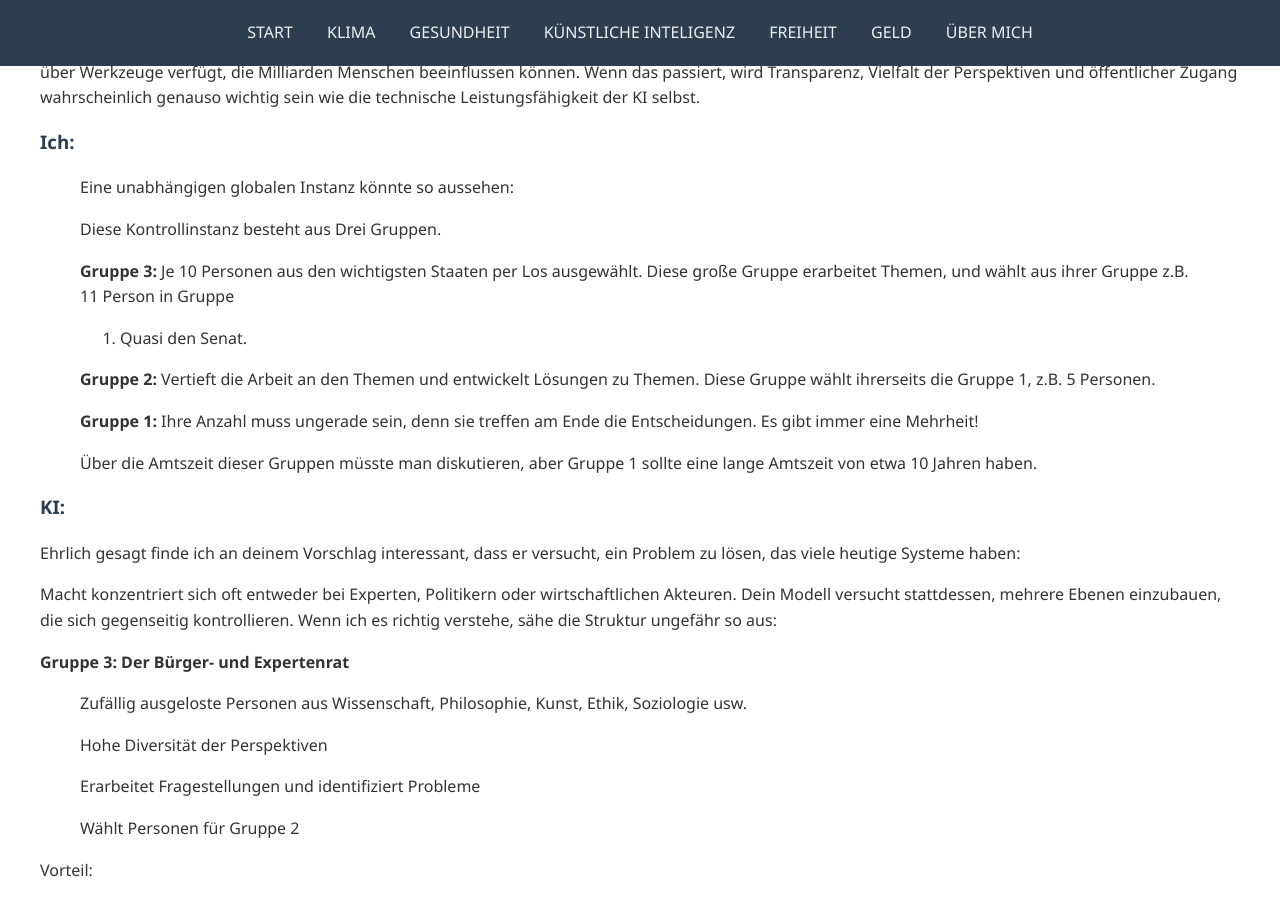
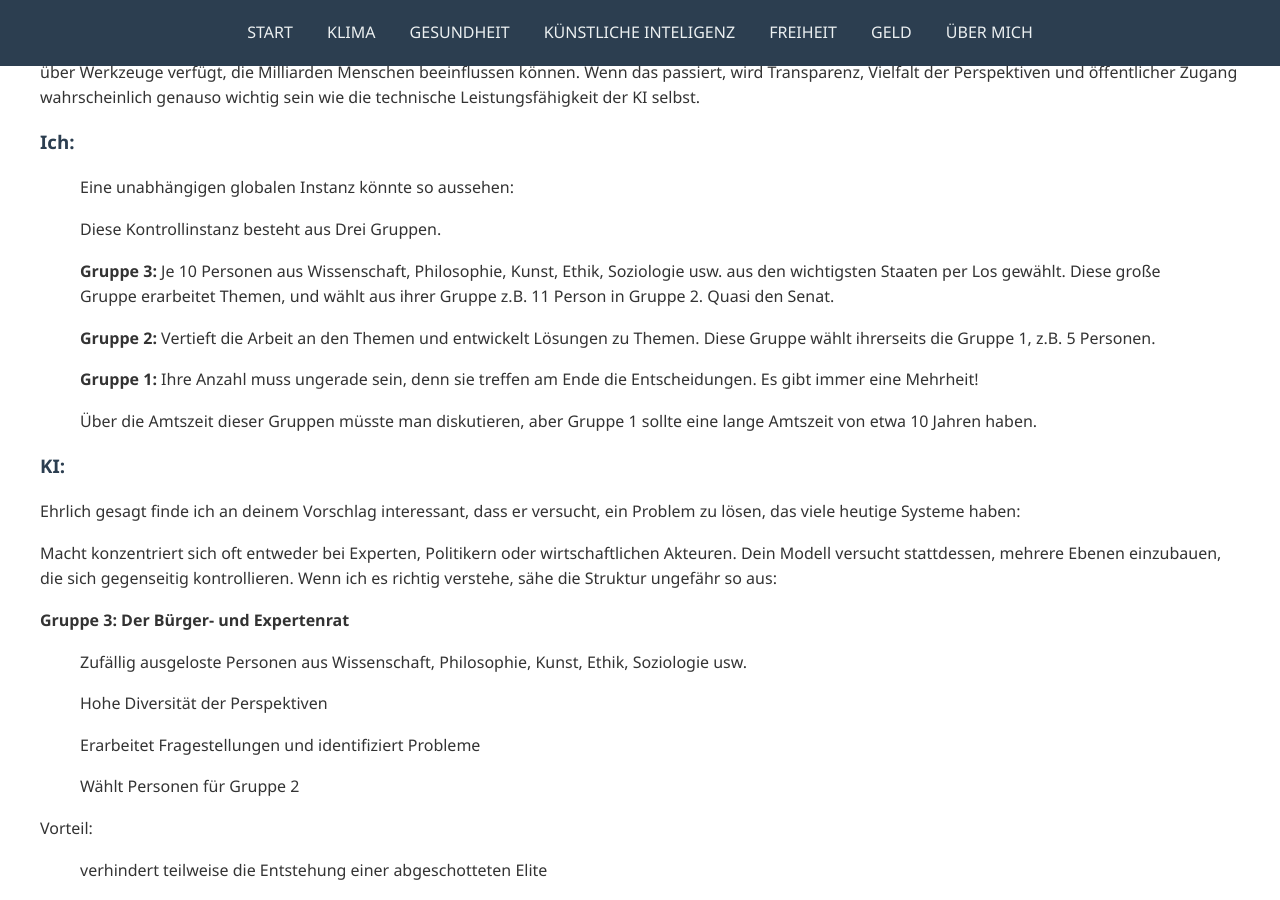
Before and after one commit to TheGermanTruth/TheGermanTruth, a Jekyll site: the page built from kiai.md, in a window 1280 px wide and 900 px high, scrolled down 8170 px. Built offline with Jekyll 4.4.1, drawn with Linux system fonts in a browser that asks for light colours.

Commit message:
Update kiai.md

```diff
--- a/kiai.md
+++ b/kiai.md
@@ -358,8 +358,8 @@
 >
 >Diese Kontrollinstanz besteht aus Drei Gruppen.
 >
->**Gruppe 3:** Je 10 Personen aus den wichtigsten Staaten per Los ausgewählt. Diese große Gruppe erarbeitet Themen, und wählt aus ihrer Gruppe z.B. 11 Person in Gruppe
->2. Quasi den Senat.
+>**Gruppe 3:** Je 10 Personen aus Wissenschaft, Philosophie, Kunst, Ethik, Soziologie usw. aus den wichtigsten Staaten per Los gewählt. Diese große Gruppe
+>erarbeitet Themen, und wählt aus ihrer Gruppe z.B. 11 Person in Gruppe 2. Quasi den Senat.
 >
 >**Gruppe 2:** Vertieft die Arbeit an den Themen und entwickelt Lösungen zu Themen. Diese Gruppe wählt ihrerseits die Gruppe 1, z.B. 5 Personen.
 >
```
